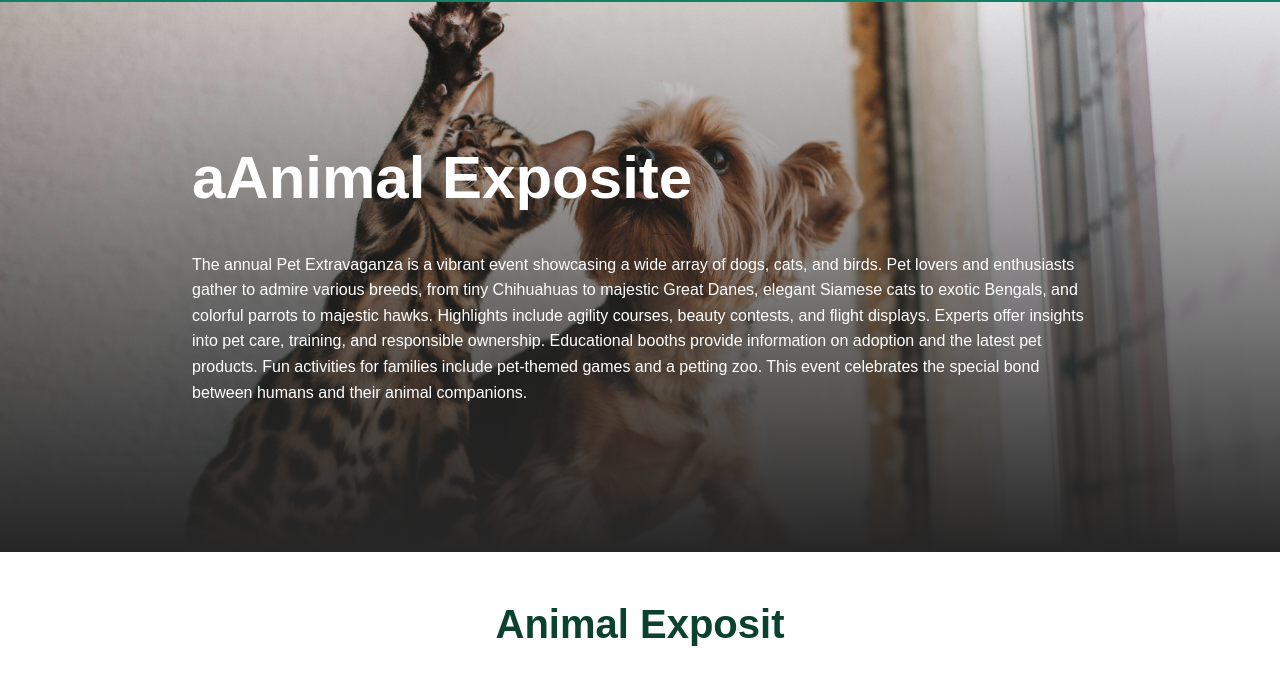
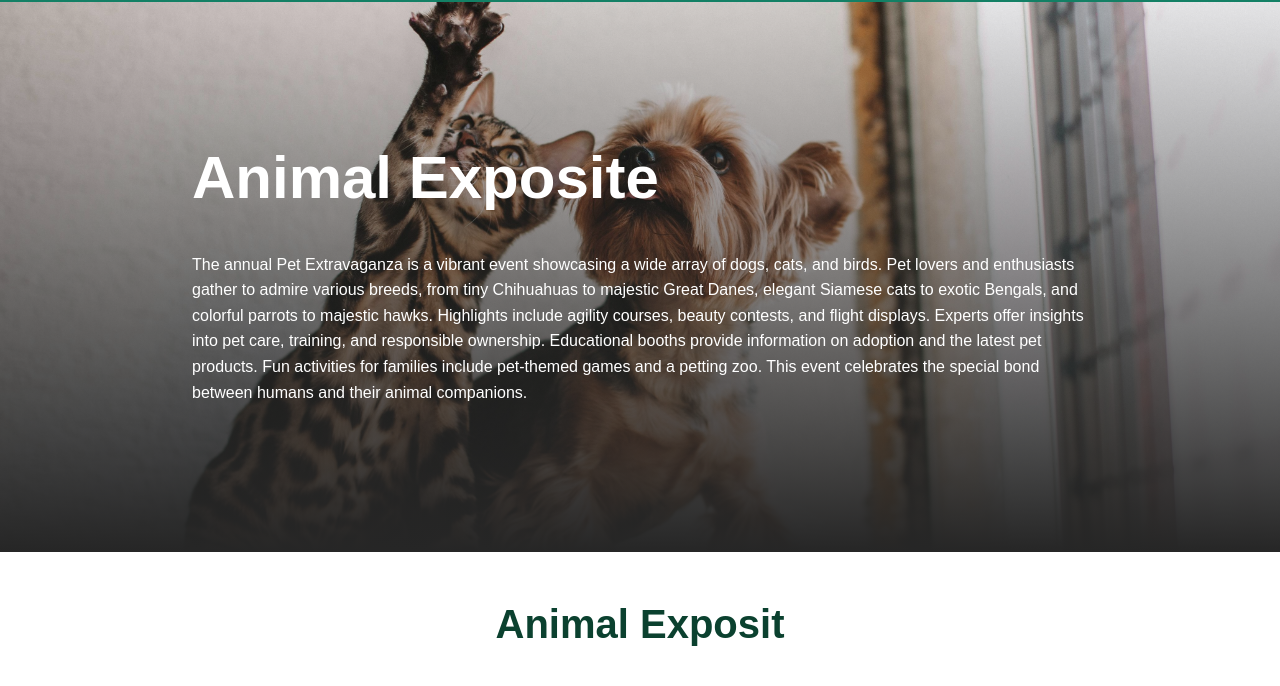
Before and after one commit to FabianNdrekoGitHub/Project-Expo-Animals, a plain HTML site: page index.html in a window 1280 px wide. Shown: the part 114-800 px from the top of the page. Drawn offline with Linux system fonts and the light colour scheme.

Commit message:
First Commit

```diff
--- a/index.html
+++ b/index.html
@@ -13,7 +13,7 @@
 
     <div id="first-photo">
         <div>
-            <h1 style="font-size: 60px;" class="first-photo-items">aAnimal Exposite</h1><br>
+            <h1 style="font-size: 60px;" class="first-photo-items">Animal Exposite</h1><br>
             <p class="first-photo-items">The annual Pet Extravaganza is a vibrant event showcasing a wide array of dogs, cats, and birds. Pet lovers and enthusiasts gather to admire various breeds, from tiny Chihuahuas to majestic Great Danes, elegant Siamese cats to exotic Bengals, and colorful parrots to majestic hawks. Highlights include agility courses, beauty contests, and flight displays. Experts offer insights into pet care, training, and responsible ownership. Educational booths provide information on adoption and the latest pet products. Fun activities for families include pet-themed games and a petting zoo. This event celebrates the special bond between humans and their animal companions.</p>
         </div>
 
```
